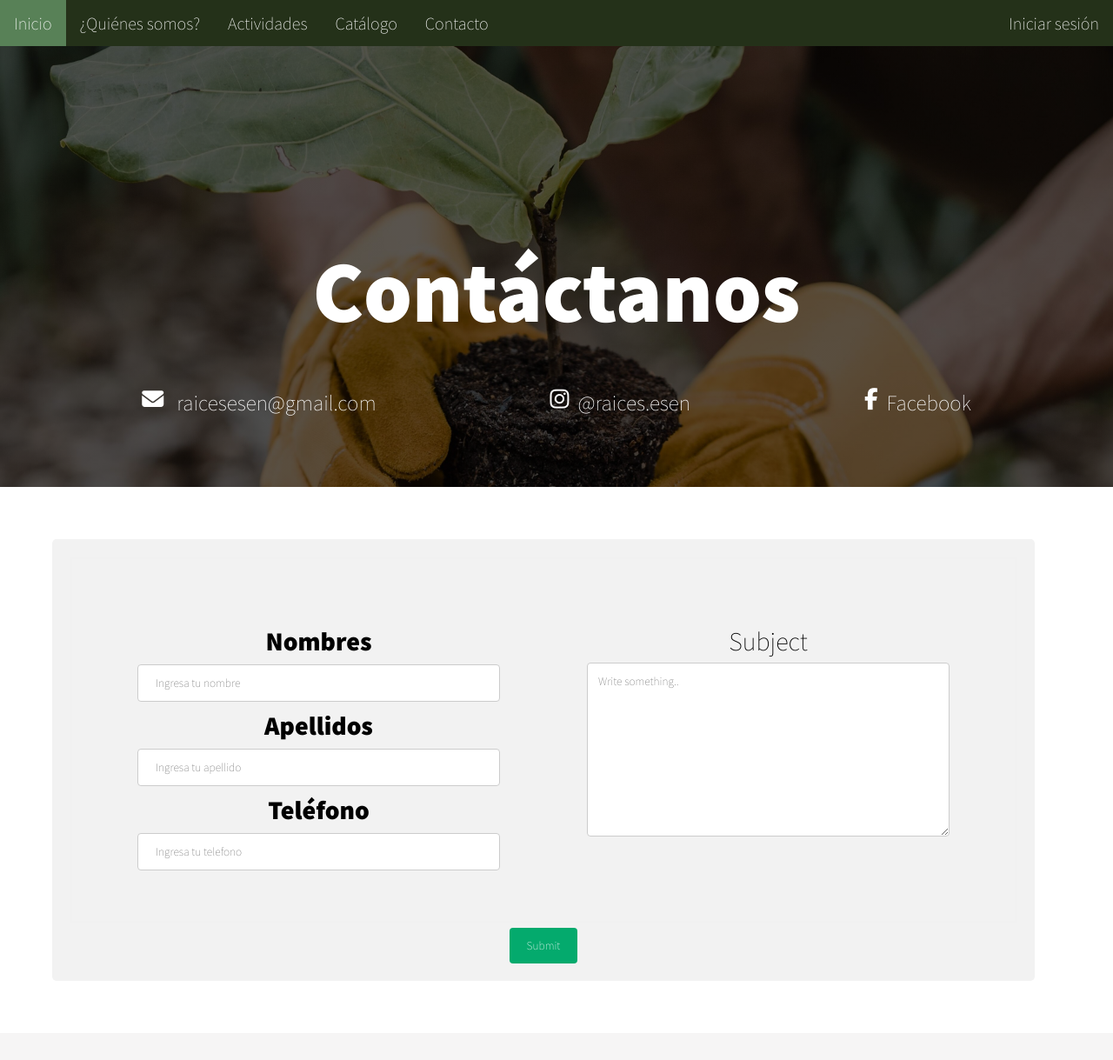
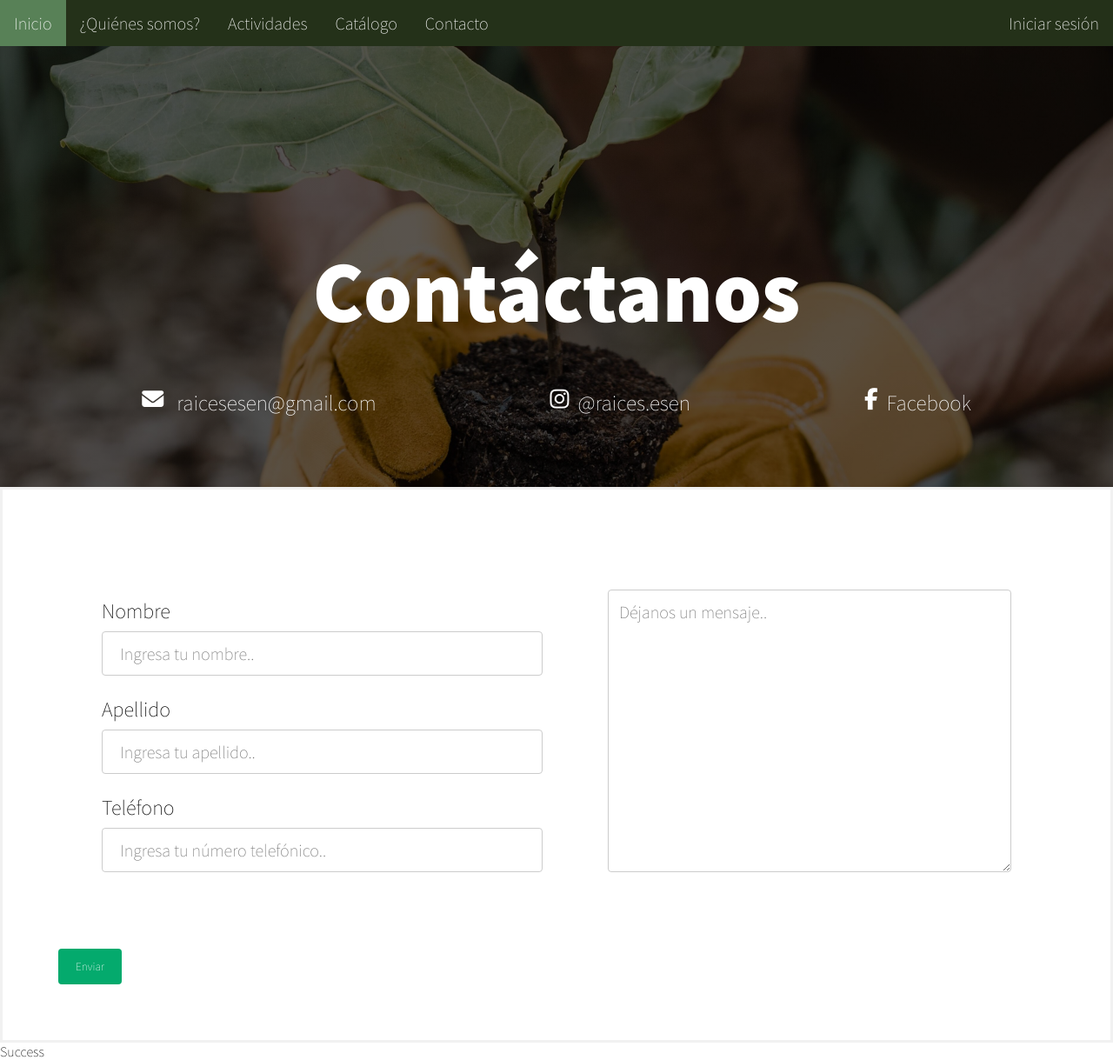
Before and after one commit to Esen-Q1-2022-Prog-Interfaz/grupo03-proyecto-final, a Flask app: page /contact in a window 1280 px wide. Shown: the whole page at 87% size. Before the commit the page ends 1108 px from the top, so only its background shows below. Run offline with Flask 2, Linux system fonts and the light colour scheme; parts of the project's set-up code (start-up, migrations or seed data) failed here and were passed over; some libraries are stand-ins or nearby versions; some web fonts are replaced.

Commit message:
updated contact page

```diff
--- a/static/css/styleMain.css
+++ b/static/css/styleMain.css
@@ -516,10 +516,6 @@ font-size: 25px;
 
 /* CONTACTO */
 
-
-
-
-
 .contact-container {
     width: 100%;
     height: 65vh;
@@ -527,13 +523,10 @@ font-size: 25px;
     background-size: cover;
 }
 
-
-
 .inicio {
     text-align: center;
     padding-top: 250px;
 }
-
 
 .contact-text {
     position: absolute;
@@ -565,26 +558,26 @@ font-size: 25px;
     color: white;
 }
 
+/* contact form*/
 
-.form-alignment {
-    display: inline-flex;
-    padding: 50px;
+.form-container {
+    display: grid;
+    grid-template-columns: auto auto;
+    padding: 30px;
+    gap: 75px;
+    height: auto;
+    margin: 0px 20px 0px 20px;
+    font-size: 1.5rem;
+    align-items: center;
 }
 
-.contact-right  {
-    width: 50%;
-    padding: 25px 25px 0px 50px;
-}
-.contact-left  {
-    width: 50%;
-    padding: 25px 50px 0px 25px;
+.row {
+    padding-top: 15px;
 }
 
-/*buscar input despues*/
-
-
-
-
+.col-75 input, textarea {
+    font-size: 1.25rem;
+}
 
 
 
--- a/templates/main/contact.html
+++ b/templates/main/contact.html
@@ -31,54 +31,70 @@
 </div>
 
 
-<div class="contact-form">
 
-  <div class="contact">
-    <div class="contact-info">
-      <form class="form-alignment" action="/action_page.php">
 
-        <div class="contact-left">
-          <label for="uname"><b>Nombres</b></label>
-          <input
-            type="text"
-            placeholder="Ingresa tu nombre"
-            name="name"
-            required
-            />
+<div class="container" id="center-items">
 
-          <label for="uname"><b>Apellidos</b></label>
-          <input
-            type="text"
-            placeholder="Ingresa tu apellido"
-            name="lastname"
-            required
-          />
+  <!--
+      <form action="https://formsubmit.co/valeria.benitezs@outlook.com" method="POST">
+  -->
+  <form action="/action_page.php">
 
-          <label for="uname"><b>Teléfono</b></label>
-          <input
-            type="text"
-            placeholder="Ingresa tu telefono"
-            name="number"
-            required
-          />
-        </div>
+  <div class="form-container">
 
-        <div class="contact-right">
-          <label for="subject">Subject</label>
-          <textarea
-            id="subject"
-            name="subject"
-            placeholder="Write something.."
-            style="height: 200px"
-          ></textarea>
-        </div>
-
-      </form>
-
-      <input type="submit" value="Submit" />
-
+    <div>
+    <div class="row">
+      <div class="col-25">
+        <label for="fname">Nombre</label>
+      </div>
+      <div class="col-75">
+        <input type="text" id="fname" name="firstname" placeholder="Ingresa tu nombre..">
+      </div>
+    </div>
+    <div class="row">
+      <div class="col-25">
+        <label for="lname">Apellido</label>
+      </div>
+      <div class="col-75">
+        <input type="text" id="lname" name="lastname" placeholder="Ingresa tu apellido..">
+      </div>
+    </div>
+    <div class="row">
+      <div class="col-25">
+        <label for="country">Teléfono</label>
+      </div>
+      <div class="col-75">
+        <input type="text" id="lname" name="lastname" placeholder="Ingresa tu número telefónico..">
+      </div>
+    </div>
     </div>
 
+    <div>
+      <div class="row">
+        <div class="col-75">
+          <textarea id="subject" name="subject" placeholder="Déjanos un mensaje.." style="height:325px"></textarea>
+        </div>
+      </div>
+    </div>
+
+  </div>
+
+  <br>
+
+  <div class="row">
+    <input type="submit" value="Enviar">
+  </div>
+
+  </form>
+
+  <div id="status">Success</div>
 </div>
 
+
+
+
+
+
+
+
 {% endblock %}
```
